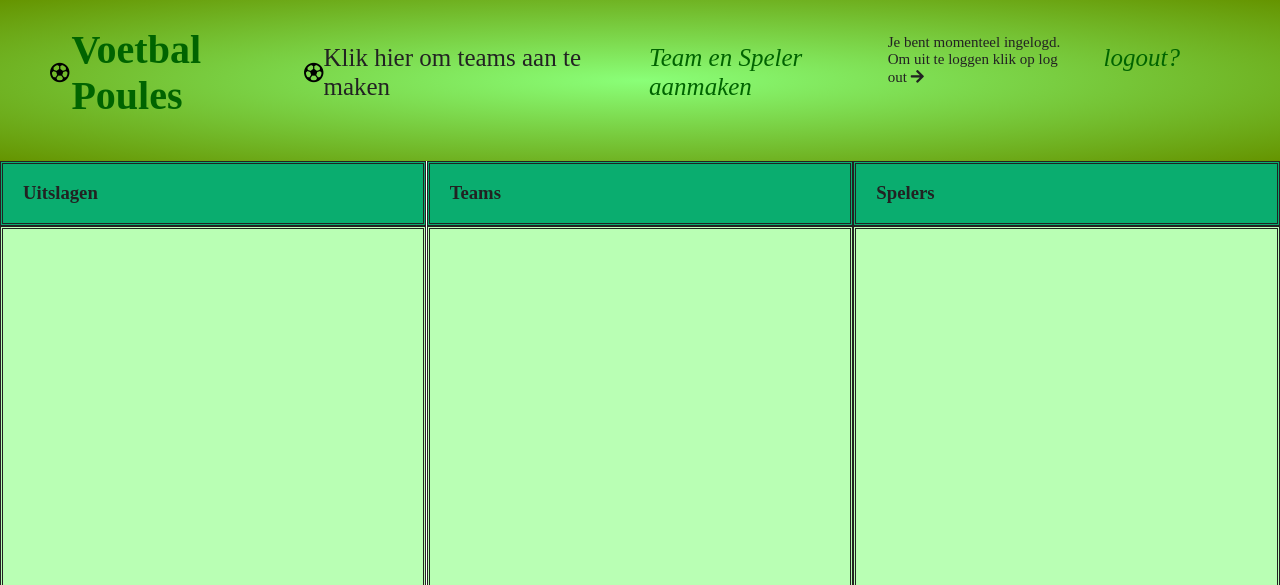
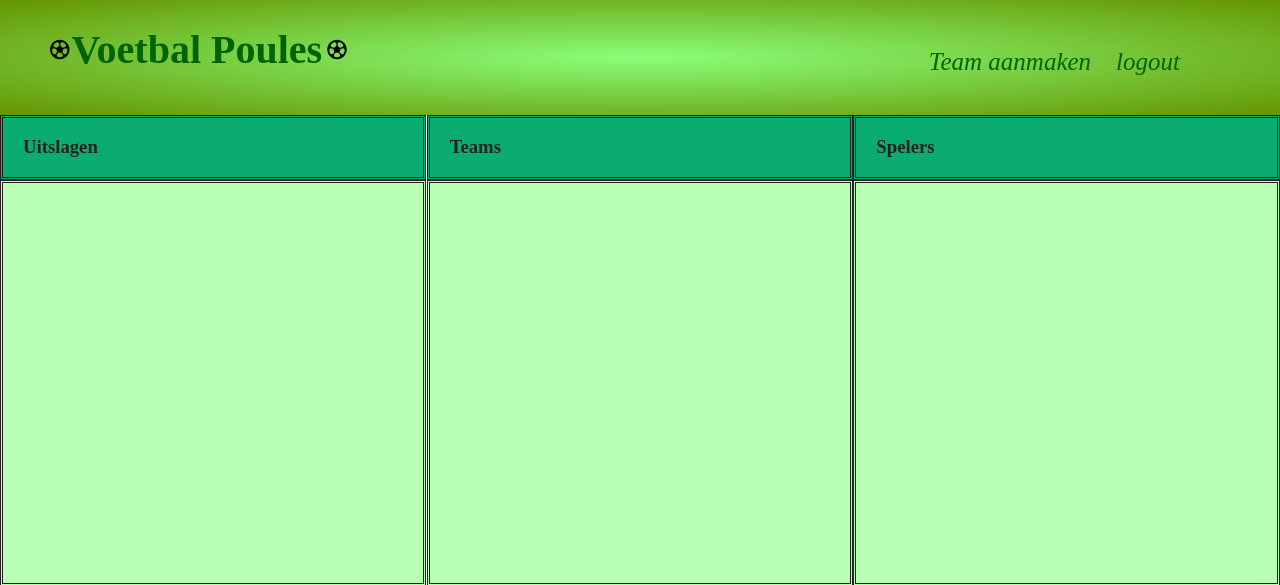
Before and after one commit to periode-3-project-fifa/PHP, a PHP site: page /PHP/index.php in a window 1280 px wide. Shown: the top 585 px of the page. Run offline with PHP 8.4, Linux system fonts and the light colour scheme; the visitor is signed in with stand-in values (Sample User, id 1); data that the repository does not hold is empty; some libraries are stand-ins or nearby versions.

Commit message:
Aanpassing
Aanpassing in teamplayer en index

```diff
--- a/PHP/index.php
+++ b/PHP/index.php
@@ -27,8 +27,8 @@ $teams = $query->fetchAll(PDO::FETCH_ASSOC);
         <div class="login_register">
             <?php
             if ( isset($_SESSION['id']) ) {
-                echo "<p class='teamaanmakenenspeler'>Klik hier om teams aan te maken </p> <a href='teamplayer.php'>Team en Speler aanmaken</a>";
-                echo "<p class='login_check'>Je bent momenteel ingelogd.<br>Om uit te loggen klik op log out <i class='fas fa-arrow-right'></i></p> <a href='logout.php'>logout?</a>";
+                echo "<a href='teamplayer.php'>Team aanmaken</a>";
+                echo "<a href='logout.php'>logout</a>";
             } else {
                 echo "<a href='login.php'>Login</a> &nbsp;  &nbsp; <a href='register.php'> Register </a>";
             }
--- a/PHP/teamplayer.php
+++ b/PHP/teamplayer.php
@@ -32,7 +32,6 @@ require 'header.php';?>
                     <div class="container-2">
                         <label for="team"><b class="register-team">Team naam</b></label>
                         <input type="text" placeholder="Enter Team Name">
-                        <h2>Voer aantal spelers in</h2>
                         <label for="player"><b class="register-player">Voer aantal spelers in</b></label>
                         <input type="number" placeholder="Voer aantal spelers in" min="6" max="15">
 
```
